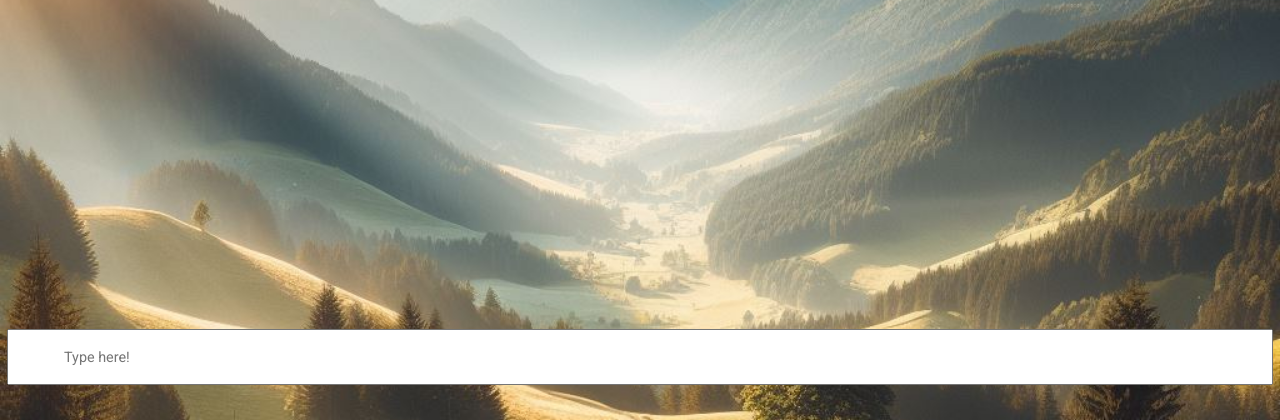
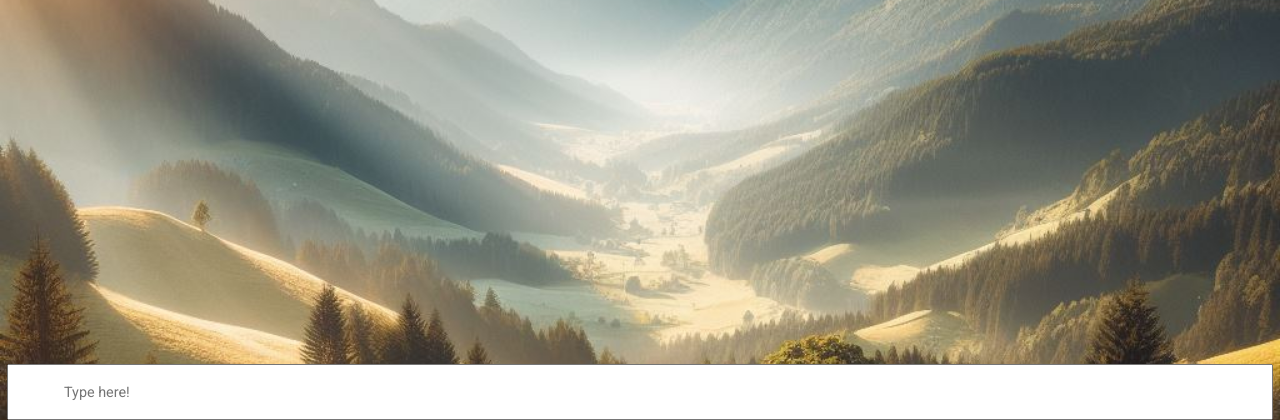
Before and after one commit to RondinaMR/haiking-hai2324, a Flask app: page / in a window 1280 px wide. Shown: the part 380-800 px from the top of the page. Run offline with Flask 2, Linux system fonts and the light colour scheme; some libraries are stand-ins or nearby versions.

Commit message:
textarea bottom 0px

```diff
--- a/static/style.css
+++ b/static/style.css
@@ -116,7 +116,7 @@ html, body, input.textarea {
 input.textarea {
   font-size: 0.9rem;
   position: fixed;
-  bottom: 35px;
+  bottom: 0px;
   left: 0;
   right: 0;
   width: 90%;
```
